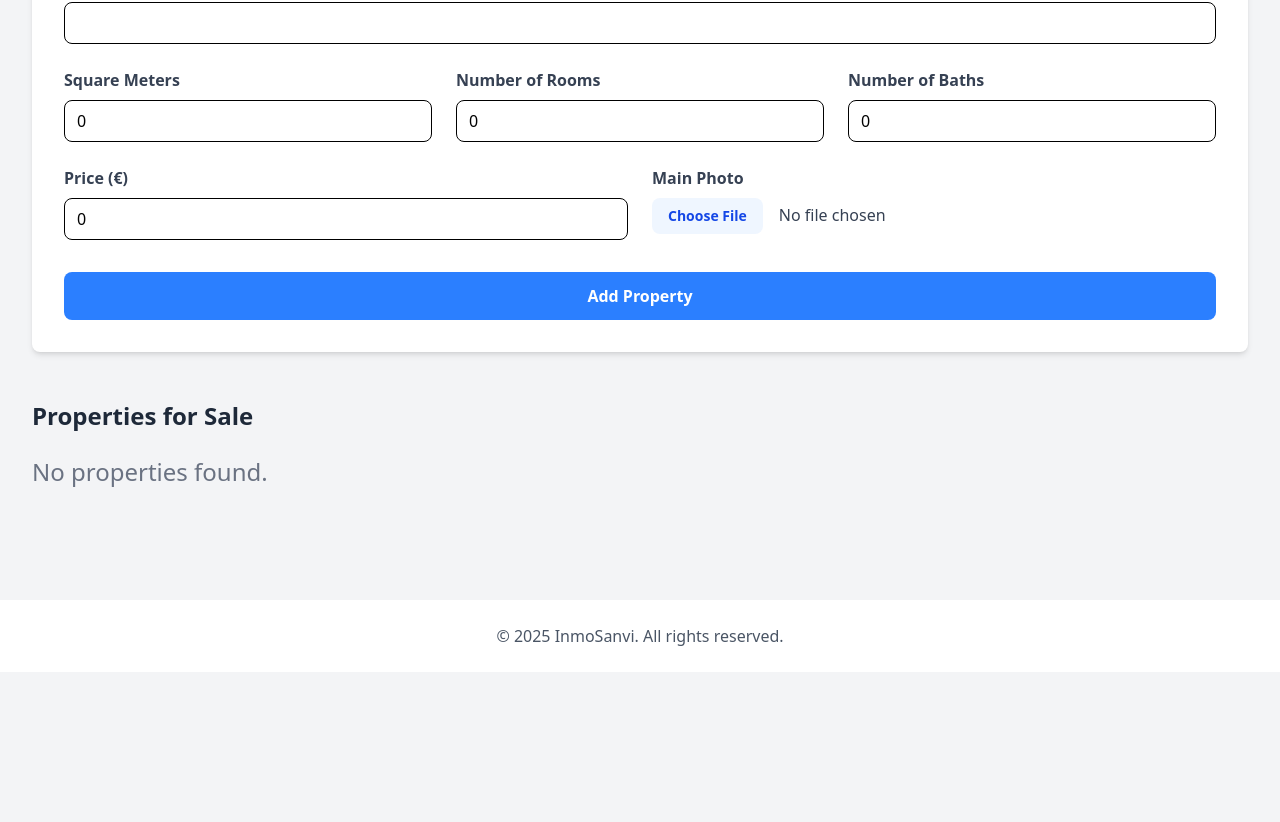
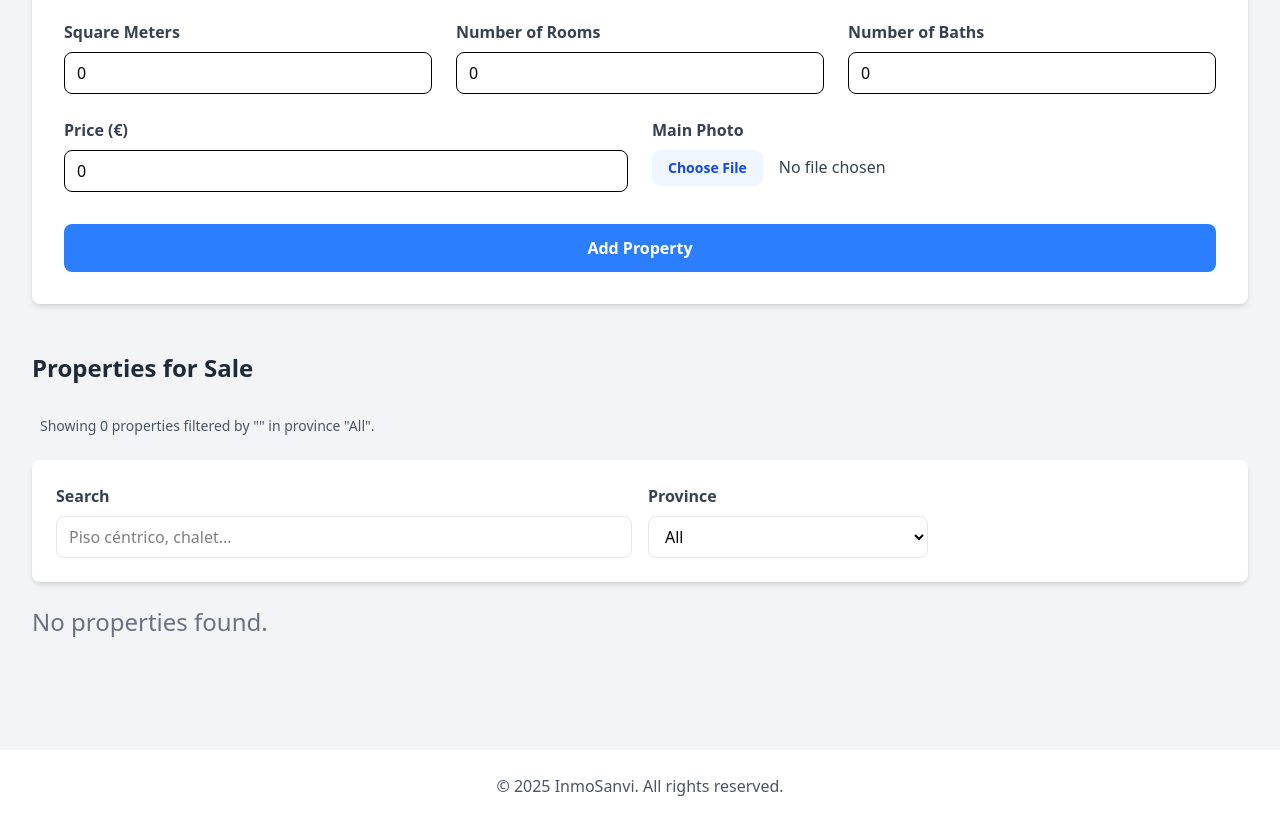
Before and after one commit to Israelamat/angular-inmosanvi, an Angular app: page / in a window 1280 px wide. Shown: the part 614-1436 px from the top of the page. Before the commit the page ends 1286 px from the top, so only its background shows below. Built offline with nearby package versions, Linux system fonts and the light colour scheme.

Commit message:
filter-properties

```diff
--- a/src/app/pipes/intl-currency-pipe.ts
+++ b/src/app/pipes/intl-currency-pipe.ts
@@ -17,5 +17,4 @@ export class IntlCurrencyPipe implements PipeTransform {
       });
       return foamatter.format(value);
   }
-
 }
--- a/src/app/properties-page/properties-page.html
+++ b/src/app/properties-page/properties-page.html
@@ -1,4 +1,4 @@
-<main class="container mx-auto px-4 py-8 mt-16 grow">
+<main class="container mx-auto px-4 py-8 mt-10 grow">
   <section id="add-property" class="mb-12">
     <h2 class="text-2xl font-bold text-gray-800 mb-6">Add New Property</h2>
     <app-property-form (added)="addProperty($event)"></app-property-form>
@@ -6,12 +6,44 @@
 
   <section>
     <h2 class="text-2xl font-bold text-gray-800 mb-6">Properties for Sale</h2>
+    <div class="text-gray-600 text-sm p-2 mb-4">
+      Showing {{ filteredProperties().length }} properties
+      filtered by "{{ search() }}" in province "{{ province() || 'All' }}".
+    </div>
+    <section id="search-and-filter" class="mb-6 bg-white p-6 rounded-lg shadow-md">
+      <div class="grid grid-cols-1 md:grid-cols-3 lg:grid-cols-4 gap-4 items-end">
+
+        <div class="md:col-span-2 lg:col-span-2">
+          <label class="block text-gray-700 font-bold mb-2">Search</label>
+          <input type="text" class="w-full px-3 py-2 border border-gray-200 rounded-lg" [ngModel]="search()"
+            (ngModelChange)="search.set($event)" placeholder="Piso céntrico, chalet...">
+        </div>
+
+        <div>
+          <label class="block text-gray-700 font-bold mb-2">Province</label>
+          <select class="w-full px-3 py-2 border border-gray-200 rounded-lg bg-white" [ngModel]="province()"
+            (ngModelChange)="province.set($event)">
+            <option value="">All</option>
+            <option value="Madrid">Madrid</option>
+            <option value="Barcelona">Barcelona</option>
+            <option value="Valencia">Valencia</option>
+          </select>
+        </div>
+
+      </div>
+    </section>
+
     <div id="property-listings" class="grid grid-cols-1 md:grid-cols-2 lg:grid-cols-3 gap-8">
-      @for (property of properties; track property.id) {
-      <app-property-card (deleted)="deleteProperty($event)" [property]="property"></app-property-card>
-      }@empty {
+
+      @for (property of filteredProperties(); track property.id) {
+
+      <app-property-card [property]="property" (deleted)="deleteProperty($event)">
+      </app-property-card>
+
+      } @empty {
       <p class="text-2xl text-gray-500">No properties found.</p>
       }
+
     </div>
   </section>
 </main>
--- a/src/app/properties-page/properties-page.ts
+++ b/src/app/properties-page/properties-page.ts
@@ -1,4 +1,4 @@
-import { ChangeDetectionStrategy, ChangeDetectorRef, Component, inject } from '@angular/core';
+import { ChangeDetectionStrategy, Component, computed, signal } from '@angular/core';
 import { FormsModule } from '@angular/forms';
 import { Property } from '../interfaces/propoerty';
 import { PropertyForm } from '../property-form/property-form';
@@ -13,14 +13,33 @@ import { PropertyCard } from '../property-card/property-card';
 })
 export class PropertiesPage {
   filename: string = "";
+  properties = signal<Property[]>([]);
 
-  properties: Property[] = [];
+  search = signal('');
+  province = signal('');
+
+  filteredProperties = computed(() => {
+    const props = this.properties();
+    const text = this.search().toLowerCase();
+    const prov = this.province();
+
+    return props.filter(p => {
+      const matchSearch =
+        p.title.toLowerCase().includes(text) ||
+        p.address.toLowerCase().includes(text);
+
+      const matchProvince =
+        prov ? p.province === prov : true;
+
+      return matchSearch && matchProvince;
+    });
+  });
 
   addProperty(newProperty: Property) {
-    this.properties.push(newProperty);
+    this.properties.set([...this.properties(), newProperty]);
   }
 
   deleteProperty(id: number | undefined) {
-    this.properties = this.properties.filter(property => property.id !== id);
+    this.properties.set(this.properties().filter(p => p.id !== id));
   }
 }
--- a/src/app/property-card/property-card.html
+++ b/src/app/property-card/property-card.html
@@ -9,7 +9,7 @@
     <div class="p-6 flex flex-col grow">
         <h3 class="text-xl font-bold text-gray-800 mb-2">{{ property.title }}</h3>
         <p class="text-gray-600 mb-4 grow">{{ property.address }}</p>
-        <p class="text-lg font-semibold text-gray-900 mb-4">€{{ property.price | intlCurrency: "EUR": "en-US": 0}}</p>
+        <p class="text-lg font-semibold text-gray-900 mb-4">{{ property.price | intlCurrency: "EUR": "en-US": 0}}</p>
         <div class="flex justify-between text-gray-700">
             <span>{{ property.sqmeters }} m2</span>
             <span>{{ property.numRooms }} beds</span>
--- a/src/app/property-form/property-form.html
+++ b/src/app/property-form/property-form.html
@@ -1,5 +1,4 @@
-<p>property-form works!</p>
-<form (ngSubmit)="addProperty()" id="property-form" class="bg-white p-8 rounded-lg shadow-md">
+<section id="property-form" class="bg-white p-8 rounded-lg shadow-md">
   <div class="grid grid-cols-1 md:grid-cols-2 gap-6">
     <div>
       <label for="province" class="block text-gray-700 font-bold mb-2">Province</label>
@@ -69,9 +68,9 @@
     </div>
   </div>
   <div class="mt-8">
-    <button type="submit"
+    <button type="button" (click)="addProperty()"
       class="w-full bg-blue-500 text-white font-bold py-3 px-4 rounded-lg hover:bg-blue-600 focus:outline-none focus:ring-2 focus:ring-blue-500 focus:ring-opacity-50">
       Add Property
     </button>
   </div>
-</form>
+</section>
```
